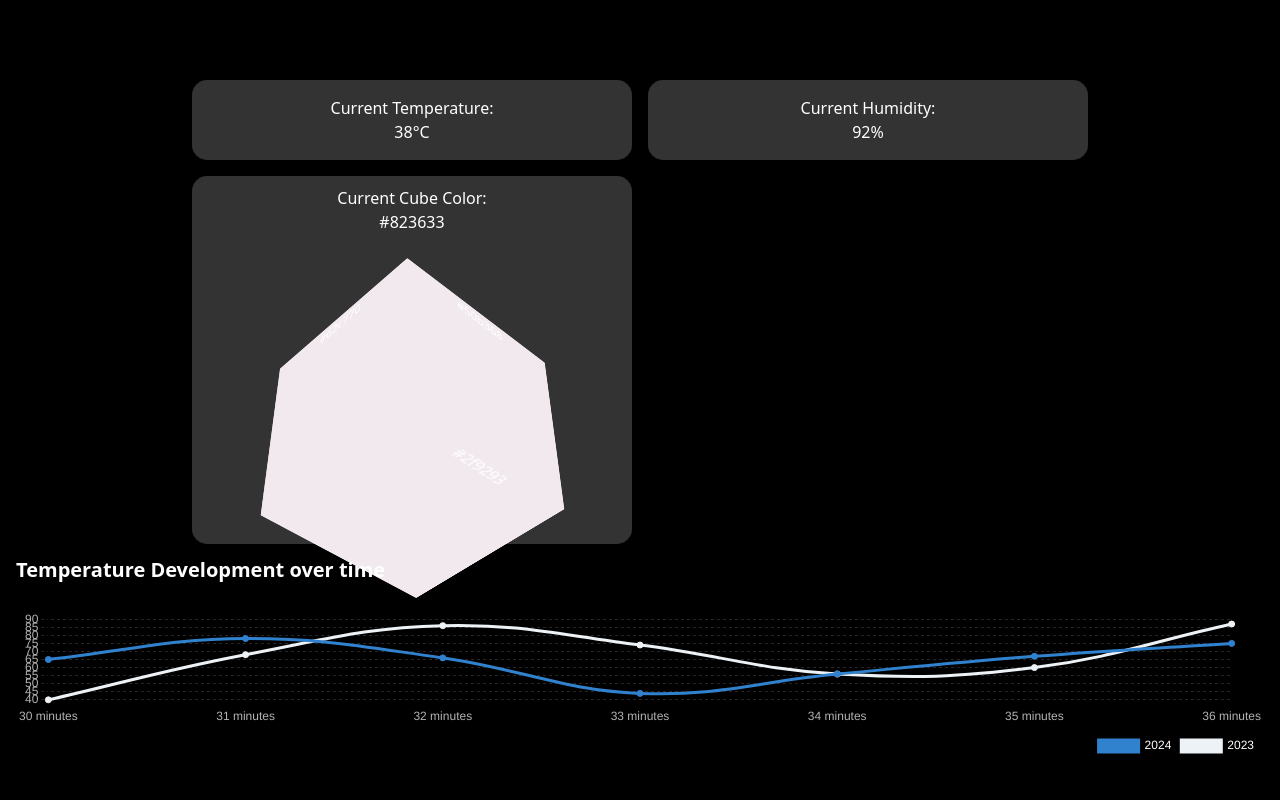
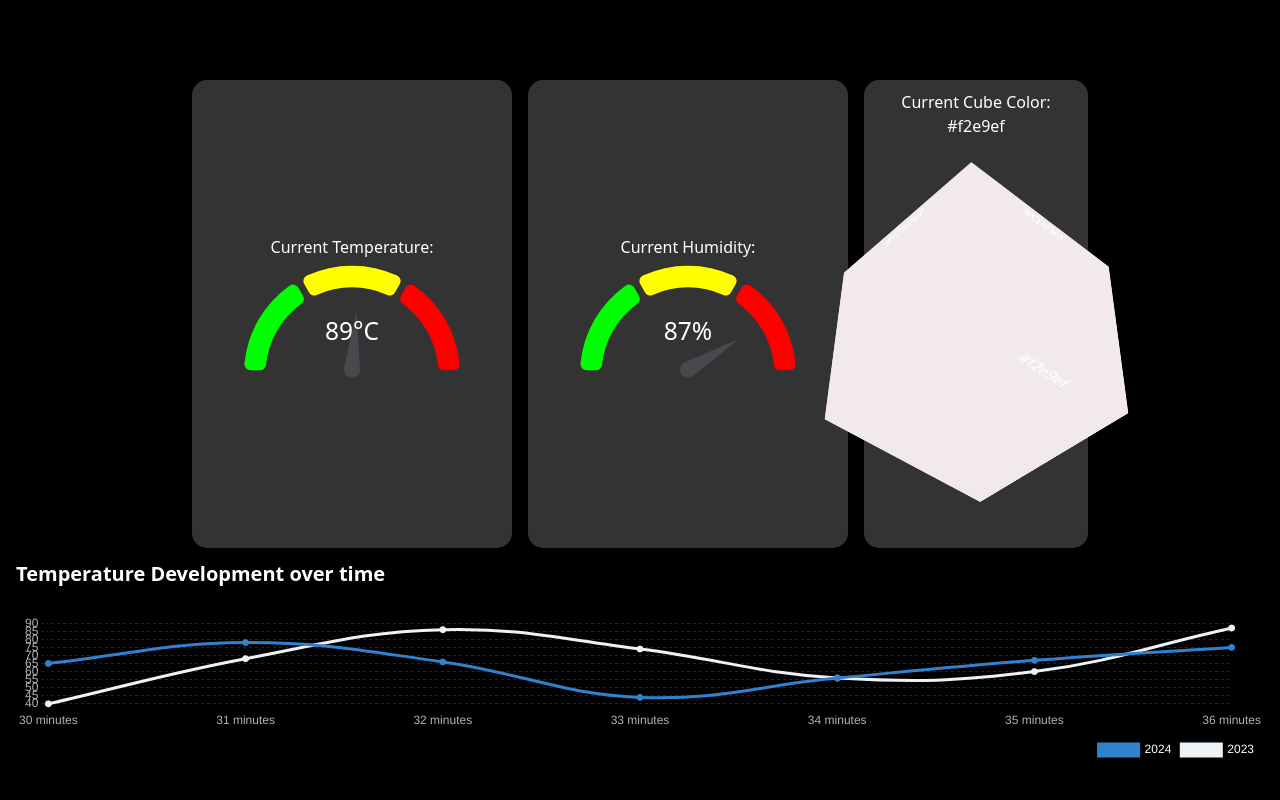
Before and after one commit to Doubl3K/dobo-frontend, a Next.js app: page /dashboard in a window 1280 px wide. Shown: the top 800 px of the page. Built offline with nearby package versions, Linux system fonts and the light colour scheme.

Commit message:
did things

```diff
--- a/package.json
+++ b/package.json
@@ -9,12 +9,15 @@
 		"lint": "next lint"
 	},
 	"dependencies": {
+		"@progress/kendo-react-gauges": "^8.0.0",
 		"chart": "^0.1.2",
 		"chart.js": "2.9.3",
+		"lodash": "^4.17.21",
 		"mqtt": "^4.3.8",
 		"next": "14.2.3",
 		"react": "^18",
 		"react-dom": "^18",
+		"react-gauge-chart": "^0.5.1",
 		"react-webcam": "^7.2.0"
 	},
 	"devDependencies": {
@@ -22,6 +25,7 @@
 		"@types/node": "^20",
 		"@types/react": "^18",
 		"@types/react-dom": "^18",
+		"@types/react-gauge-chart": "^0.4.3",
 		"eslint": "^8",
 		"eslint-config-next": "14.2.3",
 		"postcss": "^8",
--- a/pages/dashboard.tsx
+++ b/pages/dashboard.tsx
@@ -1,15 +1,23 @@
+"use-client";
+import dynamic from "next/dynamic";
 import { useEffect, useState } from "react";
 import CardLineChart from "../src/components/Chart";
 import "../styles/globals.css";
+const GaugeChart = dynamic(() => import("react-gauge-chart"), { ssr: false });
 
 export default function Dashboard() {
-	const [temperature, setTemperature] = useState<number | null>(null);
+	const [temperature, setTemperature] = useState<number>(0);
+	const [humidity, setHumidity] = useState<number>(0);
+	const [cubeColor, setCubeColor] = useState<string>("000000");
 
 	useEffect(() => {
 		const intervalId = setInterval(() => {
 			setTemperature(randomNumberForTesting());
-			changeCubeColorToHex(randomColorForTesting());
-		}, 1000); // updates every second
+			setHumidity(randomNumberForTesting());
+			const newColor = randomColorForTesting();
+			setCubeColor(newColor);
+			changeCubeColorToHex(newColor);
+		}, 1000);
 
 		// cleanup function to clear the interval when the component unmounts
 		return () => clearInterval(intervalId);
@@ -21,30 +29,34 @@ export default function Dashboard() {
 				<div className="cardGrid">
 					<div className="tempWrapper card">
 						<label htmlFor="temperature">Current Temperature: </label>
-						{temperature !== null && (
-							<span id="temperature">{temperature}°C</span>
-						)}
+
+						<GaugeChart
+							id="gauge-chart1"
+							percent={temperature / 100}
+							formatTextValue={(value) => `${temperature}°C`}
+						/>
 					</div>
 					<div className="wetWrapper card">
 						<label htmlFor="humidity">Current Humidity: </label>
-						{temperature !== null && (
-							<span id="humidity">{randomNumberForTesting()}%</span>
-						)}
+
+						<GaugeChart
+							id="gauge-chart1"
+							percent={humidity / 100}
+							formatTextValue={(value) => `${humidity}%`}
+						/>
 					</div>
 					<div className="cubeWrapper card">
 						<label htmlFor="cubeColor">Current Cube Color: </label>
-						{temperature !== null && (
-							<span id="cubeColor">#{randomColorForTesting()}</span>
-						)}
+						{temperature !== null && <span id="cubeColor">#{cubeColor}</span>}
 						<span className="cubeSpan">
 							<div className="container">
 								<div className="cube">
-									<div className="face front">#{randomColorForTesting()}</div>
-									<div className="face back">#{randomColorForTesting()}</div>
-									<div className="face right">#{randomColorForTesting()}</div>
-									<div className="face left">#{randomColorForTesting()}</div>
-									<div className="face top">#{randomColorForTesting()}</div>
-									<div className="face bottom">#{randomColorForTesting()}</div>
+									<div className="face front">#{cubeColor}</div>
+									<div className="face back">#{cubeColor}</div>
+									<div className="face right">#{cubeColor}</div>
+									<div className="face left">#{cubeColor}</div>
+									<div className="face top">#{cubeColor}</div>
+									<div className="face bottom">#{cubeColor}</div>
 								</div>
 							</div>
 						</span>
@@ -73,10 +85,28 @@ function randomColorForTesting() {
 function changeCubeColorToHex(hexColor: string): void {
 	const cubeFaces: HTMLCollectionOf<Element> =
 		document.getElementsByClassName("face");
-	console.log(cubeFaces);
 
-	//loop through the faces and change the color
 	for (let i = 0; i < cubeFaces.length; i++) {
 		cubeFaces[i].style.backgroundColor = `#${hexColor}`;
 	}
 }
+
+function connectMe() {
+	const mqtt = require("mqtt");
+	const client = mqtt.connect("mqtt://test.mosquitto.org:8081");
+
+	client.on("connect", function () {
+		client.subscribe("raspi/test/luefter", function (err: any) {
+			if (!err) {
+				client.publish("raspi/test/luefter", "Hello mqtt");
+			}
+		});
+	});
+
+	client.on("message", function (topic: string, message: string) {
+		// message is Buffer
+		console.log(message.toString());
+		let messageRecieved = message.toString();
+		document.getElementById("data")!.innerHTML = message.toString();
+	});
+}
--- a/pages/mqttTesting.tsx
+++ b/pages/mqttTesting.tsx
@@ -82,12 +82,12 @@ client.on("connect", (event) => {
 
 	console.log("me amo es connected");
 
-	client.subscribe("presence", (err) => {
+	client.subscribe("FBS/LF8_Projekt/Zeit", (err) => {
 		console.log("Subscribed to FBS/LF8_Projekt/Zeit. Wating for message");
 	});
 });
 
-client.publish("presence", "Hello mqtt");
+// client.publish("presence", "Hello mqtt");
 
 client.on("error", (error) => {
 	console.log("Error: " + error);
--- a/styles/globals.css
+++ b/styles/globals.css
@@ -56,7 +56,7 @@ document{
 }
 .cardGrid{
   display: grid;
-  grid-template-columns: 1fr 1fr;
+  grid-template-columns: 1fr 1fr 1fr;
   gap: 1rem;
   text-align: center;
   width: 70%;
@@ -79,13 +79,13 @@ document{
   width: 200px;
   height: 200px;
   perspective: 1000px;
-  margin: 100px auto 0;
+  margin: 100px auto 100px;
 }
 
 .cube {
   transform-style: preserve-3d;
-  width: 100%;
-  height: 100%;
+  width: 10%;
+  height: 10%;
   position: relative;
 }
 
```
Also changed, not shown: pages/gaugeView.tsx (added, +10 -0 lines), src/components/Gauge.tsx (added), 1 other file (tests, documents, lock files or other folders).
